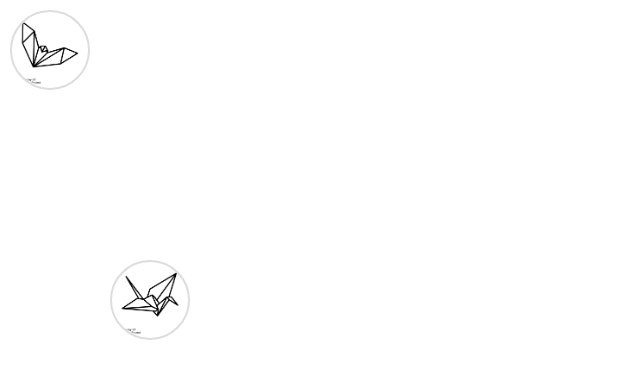
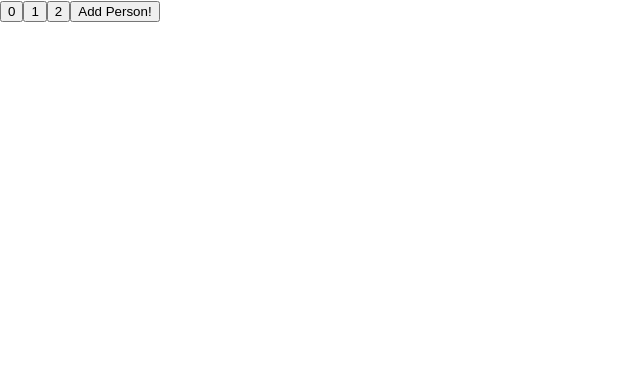
Before and after one commit to ElizabethViera/choreo, a React (Create React App) app: page / in a window 1280 px wide. Shown: the top 378 px of the page, without its empty margins (0-640 px from the left). Built offline with nearby package versions, Linux system fonts and the light colour scheme.

Commit message:
Added support for multiple formations

```diff
--- a/src/App.tsx
+++ b/src/App.tsx
@@ -1,36 +1,106 @@
 import React from "react";
 import logo from "./logo.svg";
 import "./App.css";
+
+const iconTypes = [
+  "bat",
+  "bird",
+  "boat",
+  "cat",
+  "elephant",
+  "frog",
+  "plane",
+  "rhino"
+];
 
 const getPath = (name: string) => {
   return `/art-assets/${name}.png`;
 };
 
+function useLocalStorageState<T>(
+  initial: T,
+  name: string
+): [T, (newValue: T) => void] {
+  const item = window.localStorage.getItem(name);
+  const [state, setState] = React.useState<T>(
+    item ? JSON.parse(item) : initial
+  );
+  return [
+    state,
+    newValue => {
+      setState(newValue);
+      window.localStorage.setItem(name, JSON.stringify(newValue));
+    }
+  ];
+}
+
+type Pos = { posx: number; posy: number };
+type FormationCoords = Record<string, Pos>;
+
 const App: React.FC = () => {
-  const [people, setPeople] = React.useState<
-    Record<string, { posx: number; posy: number }>
-  >({ bat: { posx: 50, posy: 50 }, bird: { posx: 150, posy: 300 } });
+  const [currentFormIndex, setCurrentFormIndex] = React.useState(0);
+  const [formations, setFormation] = React.useState<FormationCoords[]>([
+    {},
+    {},
+    {}
+  ]);
+  return (
+    <>
+      {formations.map((formation, index) => (
+        <button onClick={()=>{
+          setCurrentFormIndex(index)
+        }} key={index}>{index}</button>
+      ))}
+      <Formation
+        people={formations[currentFormIndex]}
+        setPeople={newPeople => {
+          const formCopy = formations.slice(0);
+          formCopy[currentFormIndex] = newPeople;
+          setFormation(formCopy);
+        }}
+      />
+    </>
+  );
+};
 
-  const [selected, setSelected] = React.useState<string | null>(null);
+const Formation: React.FC<{
+  people: FormationCoords;
+  setPeople: (people: FormationCoords) => void;
+}> = ({ people, setPeople }) => {
+  const [selectedPerson, setSelectedPerson] = React.useState<string | null>(
+    null
+  );
   return (
+    <>
+      <button
+        onClick={() => {
+          if (Object.keys(people).length < iconTypes.length) {
+            let new_icon_name = iconTypes[Object.keys(people).length];
+            setPeople({ ...people, [new_icon_name]: { posx: 150, posy: 150 } });
+          }
+        }}
+      >
+        Add Person!
+      </button>
       <Canvas
         icons={Object.keys(people).map(animal => ({
           iconType: getPath(animal),
           posx: people[animal].posx,
           posy: people[animal].posy,
-        selected: animal === selected,
+          selected: animal === selectedPerson,
           onClick: () => {
-          setSelected(animal);
+            setSelectedPerson(animal);
           }
         }))}
         onClick={(x, y) => {
           console.log(x, y);
-        if (selected) {
-          setPeople({ ...people, [selected]: { posx: x, posy: y } });
-          setSelected(null);
+          if (selectedPerson) {
+            setPeople({ ...people, [selectedPerson]: { posx: x, posy: y } });
+            setSelectedPerson(null);
           }
         }}
       />
+    </>
   );
 };
 type IconProps = {
@@ -59,8 +129,8 @@ const Icon: React.FC<IconProps> = ({
         border: selected ? "4px solid pink" : "2px solid #DDD",
         borderRadius: 40,
         position: "absolute",
-        left: posx-40,
-        top: posy-40,
+        left: posx - 40,
+        top: posy - 40,
         boxSizing: "border-box"
       }}
       src={iconType}
```
Lines whose indentation alone changed are shown as unchanged.
